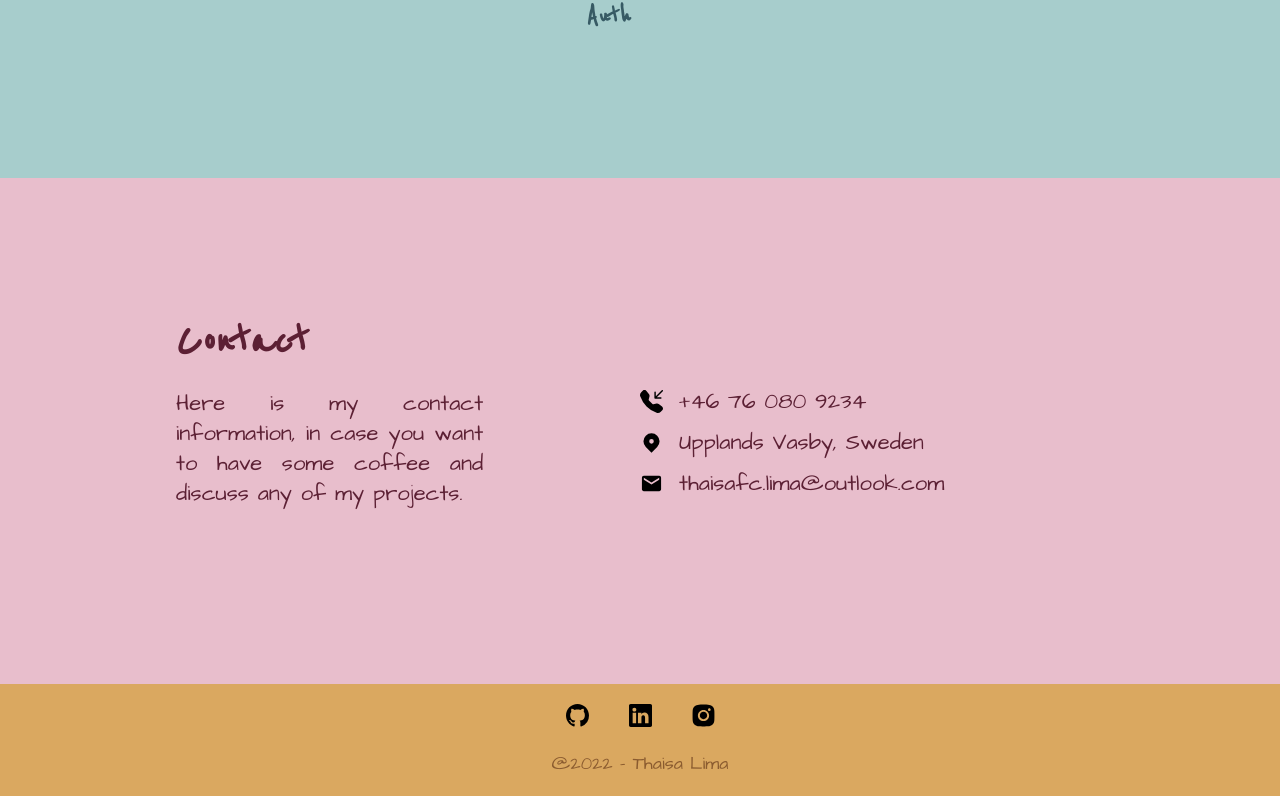
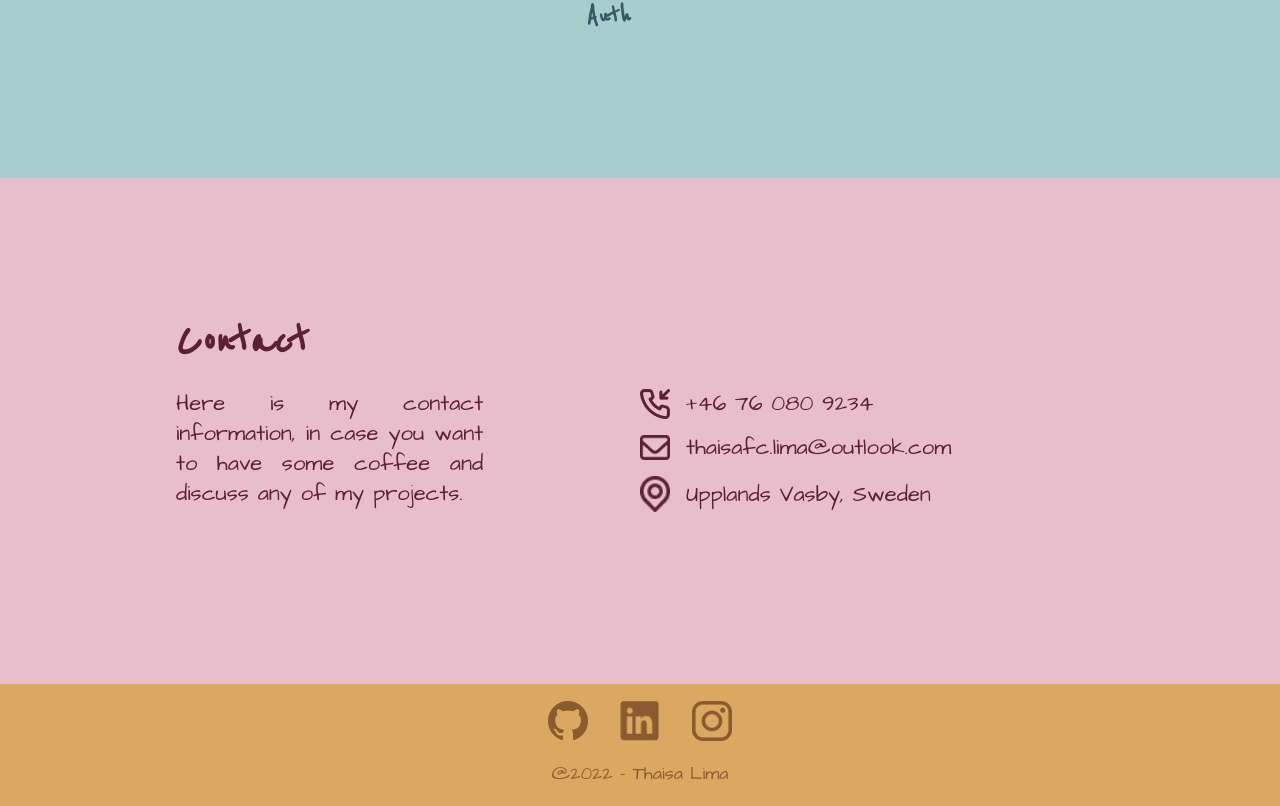
Before and after one commit to limatfc/portfolio, a React (Create React App) app: page / in a window 1280 px wide. Shown: the part 3395-4201 px from the top of the page. Built offline with nearby package versions, Linux system fonts and the light colour scheme.

Commit message:
finished icon changes

```diff
--- a/src/data/contact-personal.js
+++ /dev/null
@@ -1,25 +0,0 @@
-import { BsFillTelephoneInboundFill } from "react-icons/bs";
-import { HiLocationMarker } from "react-icons/hi";
-import { MdEmail } from "react-icons/md";
-import classes from "../styles/data/ContactIcons.module.css";
-
-export const personalData = [
-  {
-    component: (
-      <BsFillTelephoneInboundFill
-        className={classes.personalInformationIcons}
-      />
-    ),
-    label: "+46 76 080 9234",
-  },
-  {
-    component: (
-      <HiLocationMarker className={classes.personalInformationIcons} />
-    ),
-    label: "Upplands Vasby, Sweden",
-  },
-  {
-    component: <MdEmail className={classes.personalInformationIcons} />,
-    label: "thaisafc.lima@outlook.com",
-  },
-];
--- /dev/null
+++ b/src/data/contact-personal.json
@@ -0,0 +1,17 @@
+[
+  {
+    "icon": "telephone.png",
+    "label": "+46 76 080 9234",
+    "alt": "a telephone icon with an arrow on top"
+  },
+  {
+    "icon": "email.png",
+    "label": "thaisafc.lima@outlook.com",
+    "alt": "an envelope icon"
+  },
+  {
+    "icon": "location.png",
+    "label": "Upplands Vasby, Sweden",
+    "alt": "a location icon"
+  }
+]
--- a/src/data/contact-social-media.js
+++ /dev/null
@@ -1,22 +0,0 @@
-import { AiFillInstagram } from "react-icons/ai";
-import { BsGithub, BsLinkedin } from "react-icons/bs";
-import classes from "../styles/data/ContactIcons.module.css";
-
-export const socialMediaData = [
-  {
-    component: <BsGithub className={classes.socialMediaIcons} />,
-    link: "https://github.com/limatfc",
-  },
-  {
-    component: <BsLinkedin className={classes.socialMediaIcons} />,
-    link: "https://www.linkedin.com/in/tha%C3%ADsa-freitas-carvalho-de-lima-8a819187/",
-  },
-  {
-    component: (
-      <AiFillInstagram
-        className={`${classes.socialMediaIcons} ${classes.instagram}`}
-      />
-    ),
-    link: "https://www.instagram.com/lima_fcthaisa/",
-  },
-];
--- /dev/null
+++ b/src/data/contact-social-media.json
@@ -0,0 +1,17 @@
+[
+  {
+    "icon": "github.png",
+    "link": "https://github.com/limatfc",
+    "alt": "Github icon"
+  },
+  {
+    "icon": "linkedin.png",
+    "link": "https://www.linkedin.com/in/tha%C3%ADsa-freitas-carvalho-de-lima-8a819187/",
+    "alt": "Linkedin icon"
+  },
+  {
+    "icon": "instagram.png",
+    "link": "https://www.instagram.com/lima_fcthaisa/",
+    "alt": "Instagram icon"
+  }
+]
--- a/src/sections/Contact.jsx
+++ b/src/sections/Contact.jsx
@@ -1,19 +1,25 @@
 import classes from "../styles/sections/Contact.module.css";
 
-import { personalData } from "../data/contact-personal";
-import { socialMediaData } from "../data/contact-social-media";
+import personalData from "../data/contact-personal.json";
+import socialMediaData from "../data/contact-social-media.json";
 
 export default function Contact() {
   const personalInformation = personalData.map((item) => (
     <li key={item.label}>
-      {item.component}
+      <img
+        src={require(`../assets/icons/contact/${item.icon}`)}
+        alt={item.alt}
+      />
       <span className={classes.labelText}>{item.label}</span>
     </li>
   ));
 
   const socialMediaInformation = socialMediaData.map((item) => (
     <a key={item.link} href={item.link} target="_blank" rel="noreferrer">
-      {item.component}
+      <img
+        src={require(`../assets/icons/contact/${item.icon}`)}
+        alt={item.alt}
+      />
     </a>
   ));
 
--- a/src/styles/data/ContactIcons.module.css
+++ /dev/null
@@ -1,16 +0,0 @@
-.personalInformationIcons,
-.socialMediaIcons {
-  width: 23px;
-  height: 23px;
-}
-
-.socialMediaIcons {
-  padding: 20px;
-  color: black;
-}
-
-.instagram {
-  width: 28px;
-  height: 28px;
-  padding: 17.5px;
-}
--- a/src/styles/sections/Contact.module.css
+++ b/src/styles/sections/Contact.module.css
@@ -25,6 +25,12 @@
   display: flex;
   align-items: center;
 }
+
+.personalInformationWrapper li img {
+  width: 30px;
+  height: auto;
+}
+
 .labelText {
   font-family: "Architects Daughter";
   font-size: 18px;
@@ -43,6 +49,10 @@
   flex-direction: column;
   justify-content: center;
   align-items: center;
+}
+.socialMediaWrapper a img {
+  width: 40px;
+  margin: 16px;
 }
 
 .footerText {
```
Also changed, not shown: src/assets/icons/contact/linkedin.png.
